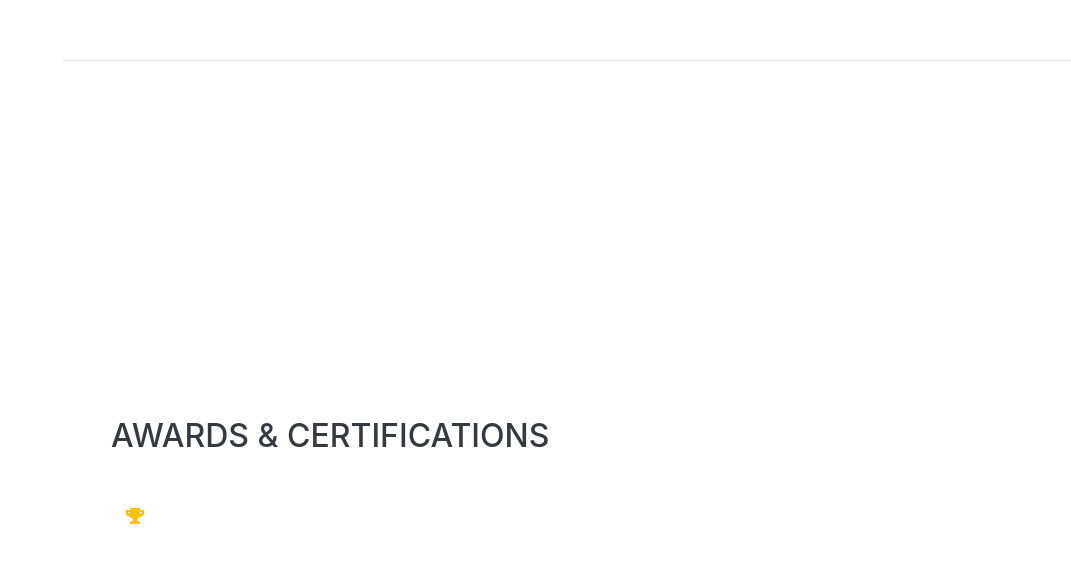
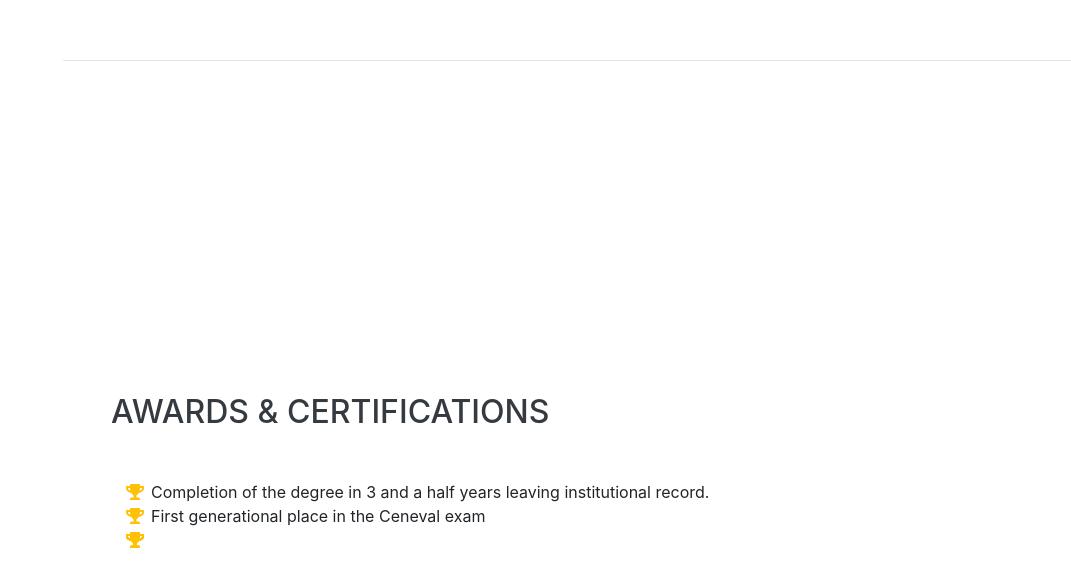
Before and after one commit to Ricadogovea/resume, a website with bundled scripts: page index.html in a window 1280 px wide. Shown: the part 4322-4909 px from the top of the page, without its empty margins (209-1280 px from the left). Built offline with nearby package versions, Linux system fonts and the light colour scheme; a web font is replaced by a local one.

Commit message:
Update index.html

```diff
--- a/index.html
+++ b/index.html
@@ -277,10 +277,10 @@
         <ul class="fa-ul mb-0">
           <li>
             <i class="fa-li fa fa-trophy text-warning"></i>
-            </li>
+            Completion of the degree in 3 and a half years leaving institutional record.</li>
           <li>
             <i class="fa-li fa fa-trophy text-warning"></i>
-            </li>
+            First generational place in the Ceneval exam</li>
           <li>
             <i class="fa-li fa fa-trophy text-warning"></i>
             </li>
```
